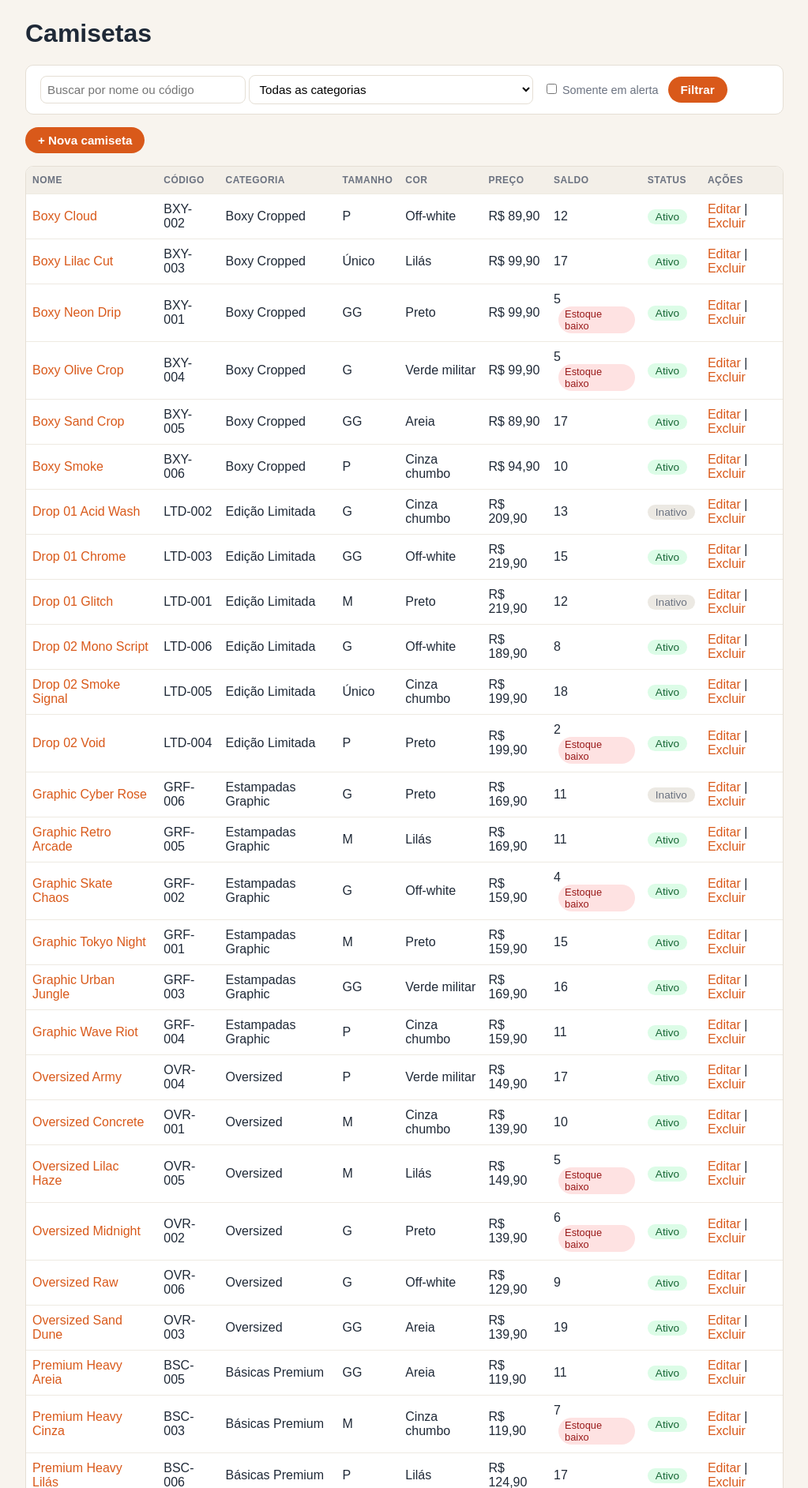
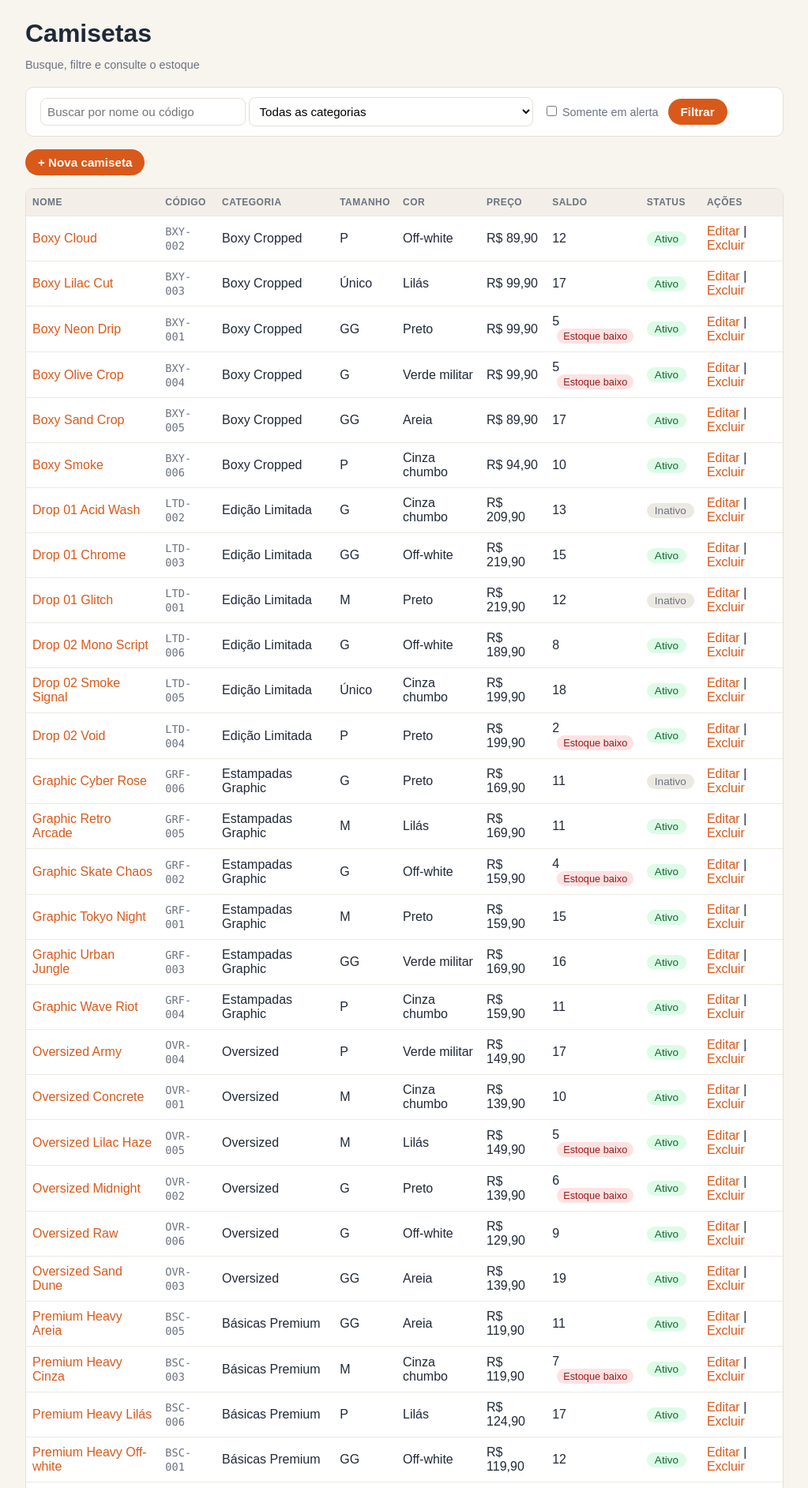
Before and after one commit to maryanemarquez/estoque-camisetas, a Django app: page /itens/ in a window 1280 px wide. Shown: the part 49-1933 px from the top of the page at 79% size, without its empty margins (128-1151 px from the left). Run offline with Django 5.2, Linux system fonts and the light colour scheme; data comes from the database, SQL or seed files in the repository.

Commit message:
style(itens): destaca código e subtítulos nas listas

```diff
--- a/estoque/templates/estoque/_item_linha.html
+++ b/estoque/templates/estoque/_item_linha.html
@@ -4,7 +4,7 @@ Incluído por item_lista.html dentro do for (usa a variável 'item').
 {% endcomment %}
 <tr>
     <td><a href="{% url 'detalhar_item' item.pk %}">{{ item.nome }}</a></td>
-    <td>{{ item.codigo }}</td>
+    <td><span class="codigo">{{ item.codigo }}</span></td>
     <td>{{ item.categoria.nome }}</td>
     <td>{{ item.tamanho|default:"-" }}</td>
     <td>{{ item.cor|default:"-" }}</td>
--- a/estoque/templates/estoque/item_lista.html
+++ b/estoque/templates/estoque/item_lista.html
@@ -8,6 +8,7 @@ Cada linha vem do parcial _item_linha.html.
 
 {% block conteudo %}
 <h1>Camisetas</h1>
+<p class="subtitulo">Busque, filtre e consulte o estoque</p>
 
 <form method="get" class="busca">
     <input type="text" name="q" value="{{ busca|default:'' }}" placeholder="Buscar por nome ou código">
```
